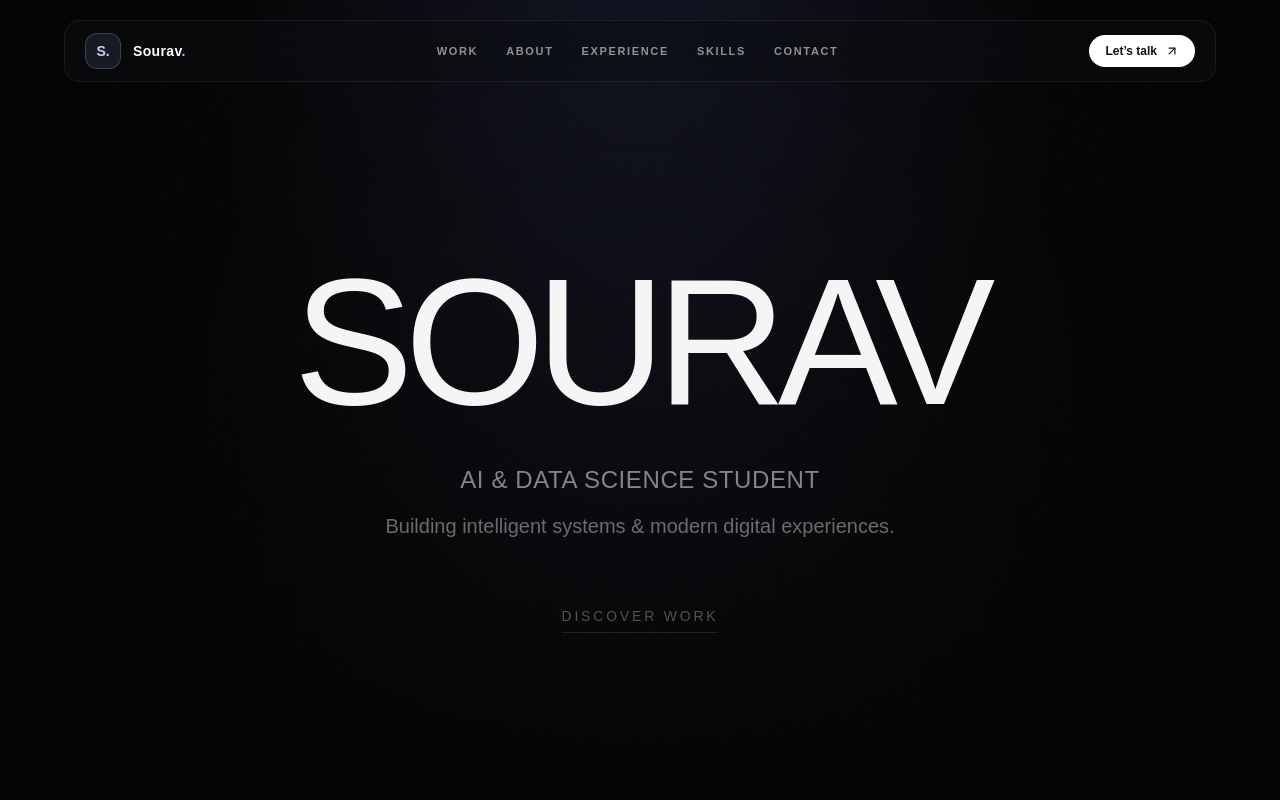
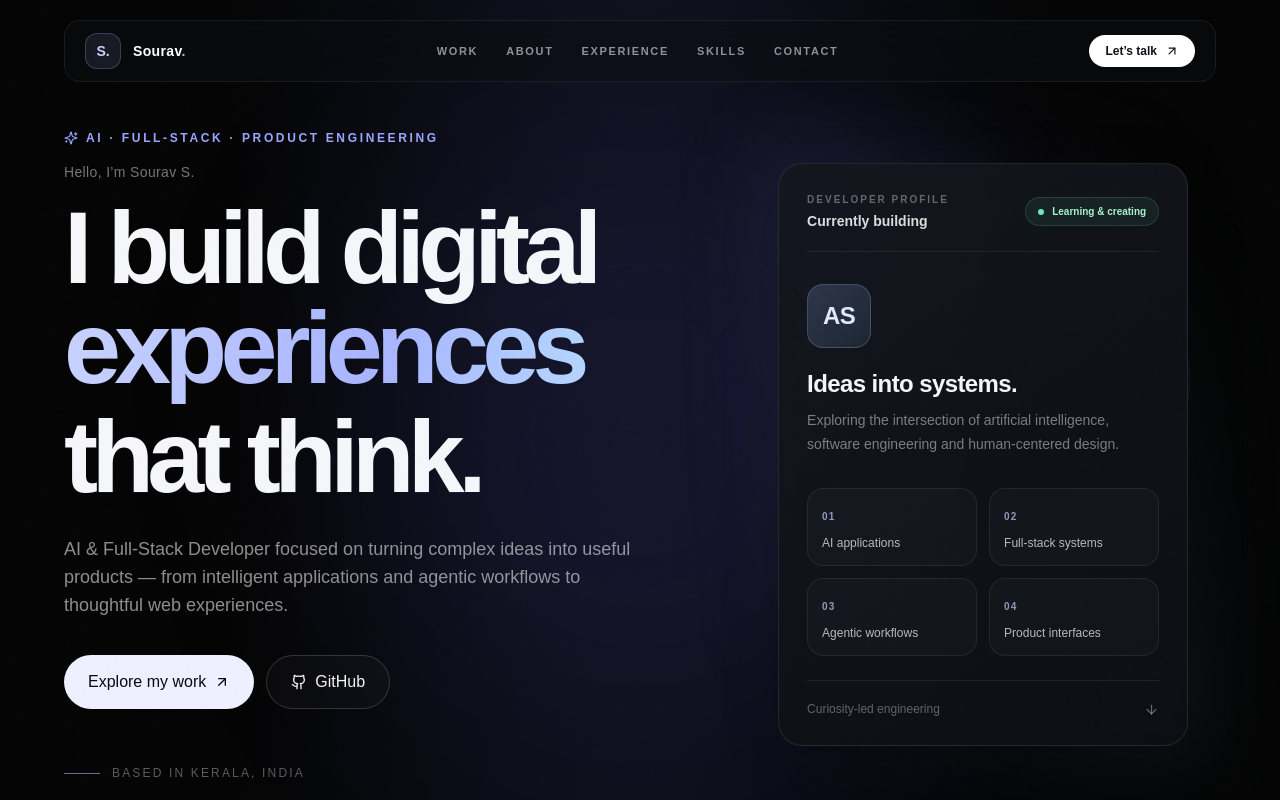
Before and after one commit to alchemist-sourav/souravportfoli, a React (Vite) app: page / in a window 1280 px wide. Shown: the top 800 px of the page. Built offline with nearby package versions, Linux system fonts and the light colour scheme; a web font is replaced by a local one.

Commit message:
Refresh portfolio branding and core UI

```diff
--- a/src/components/sections/Hero.jsx
+++ b/src/components/sections/Hero.jsx
@@ -1,52 +1,91 @@
 import React from 'react';
 import { motion } from 'framer-motion';
+import { ArrowDown, ArrowUpRight, Github, Sparkles } from 'lucide-react';
 
 const Hero = () => {
   return (
-    <section id="home" className="relative min-h-screen flex items-center justify-center overflow-hidden pt-20">
-      <div className="absolute inset-0 bg-gradient-to-b from-transparent to-midnight pointer-events-none z-10"></div>
+    <section id="home" className="relative flex min-h-[92svh] items-center overflow-hidden px-6 pb-20 pt-32 md:min-h-screen md:px-10">
+      <div className="pointer-events-none absolute left-1/2 top-[18%] h-[560px] w-[560px] -translate-x-1/2 rounded-full bg-indigo-500/[.09] blur-[130px]" />
+      <div className="pointer-events-none absolute right-[7%] top-[34%] h-44 w-44 rounded-full border border-indigo-200/[.08]" />
+      <div className="pointer-events-none absolute right-[11%] top-[38%] h-28 w-28 rounded-full border border-indigo-200/[.08]" />
 
-      {/* Subtle Glow Overlay */}
-      <div className="absolute top-1/2 left-1/2 -translate-x-1/2 -translate-y-1/2 w-[800px] h-[800px] bg-white opacity-[0.02] blur-[150px] rounded-full pointer-events-none"></div>
+      <div className="relative z-10 mx-auto grid w-full max-w-6xl items-center gap-14 lg:grid-cols-[1.15fr_.85fr]">
+        <div>
+          <motion.div initial={{ opacity: 0, y: 14 }} animate={{ opacity: 1, y: 0 }} transition={{ duration: .6 }} className="eyebrow">
+            <Sparkles size={14} /> AI · Full-Stack · Product Engineering
+          </motion.div>
 
-      <div className="max-w-7xl mx-auto px-6 relative z-20 flex flex-col items-center text-center">
-        <motion.div
-          initial={{ opacity: 0, y: 40 }}
-          animate={{ opacity: 1, y: 0 }}
-          transition={{ duration: 1.2, ease: [0.16, 1, 0.3, 1] }}
-          className="relative group"
-        >
-          <motion.div
-            className="absolute -inset-x-10 -inset-y-10 bg-white opacity-0 group-hover:opacity-[0.03] blur-3xl transition-opacity duration-1000 rounded-full"
-          />
-          <h1 className="text-[12vw] md:text-[180px] font-medium tracking-tighter leading-none text-text">
-            SOURAV
-          </h1>
-        </motion.div>
+          <motion.p initial={{ opacity: 0, y: 16 }} animate={{ opacity: 1, y: 0 }} transition={{ delay: .08, duration: .65 }} className="mb-4 text-sm font-medium tracking-wide text-white/45">
+            Hello, I’m Sourav S.
+          </motion.p>
+
+          <motion.h1
+            initial={{ opacity: 0, y: 22 }}
+            animate={{ opacity: 1, y: 0 }}
+            transition={{ delay: .14, duration: .8, ease: [0.22, 1, .36, 1] }}
+            className="max-w-4xl text-[clamp(3.5rem,8vw,6.6rem)] font-semibold leading-[.98] tracking-[-.065em]"
+          >
+            I build digital
+            <span className="block bg-gradient-to-r from-indigo-200 via-[#a8b4ff] to-sky-200 bg-clip-text pb-2 text-transparent">experiences</span>
+            that think.
+          </motion.h1>
+
+          <motion.p initial={{ opacity: 0, y: 18 }} animate={{ opacity: 1, y: 0 }} transition={{ delay: .27, duration: .7 }} className="mt-7 max-w-xl text-base leading-8 text-white/55 md:text-lg">
+            AI & Full-Stack Developer focused on turning complex ideas into useful products — from intelligent applications and agentic workflows to thoughtful web experiences.
+          </motion.p>
+
+          <motion.div initial={{ opacity: 0, y: 16 }} animate={{ opacity: 1, y: 0 }} transition={{ delay: .38, duration: .7 }} className="mt-9 flex flex-wrap gap-3">
+            <a href="#projects" className="btn-primary">Explore my work <ArrowUpRight size={16} /></a>
+            <a href="https://github.com/Alchemist1910" target="_blank" rel="noopener noreferrer" className="btn-secondary"><Github size={16} /> GitHub</a>
+          </motion.div>
+
+          <motion.div initial={{ opacity: 0 }} animate={{ opacity: 1 }} transition={{ delay: .7 }} className="mt-14 flex items-center gap-3 text-xs font-medium uppercase tracking-[.18em] text-white/35">
+            <span className="h-px w-9 bg-indigo-300/60" /> Based in Kerala, India
+          </motion.div>
+        </div>
 
         <motion.div
-          initial={{ opacity: 0, y: 20 }}
-          animate={{ opacity: 1, y: 0 }}
-          transition={{ duration: 1.2, delay: 0.2, ease: [0.16, 1, 0.3, 1] }}
-          className="mt-8 flex flex-col items-center gap-4"
+          initial={{ opacity: 0, scale: .96, y: 20 }}
+          animate={{ opacity: 1, scale: 1, y: 0 }}
+          transition={{ delay: .25, duration: .9, ease: [0.22, 1, .36, 1] }}
+          className="relative mx-auto w-full max-w-[410px]"
         >
-          <p className="text-xl md:text-2xl font-light text-white/50 tracking-wide uppercase text-center max-w-lg">
-            AI & Data Science Student
-          </p>
-          <p className="text-lg md:text-xl text-white/40 max-w-xl text-center font-light leading-relaxed">
-            Building intelligent systems & modern digital experiences.
-          </p>
-        </motion.div>
+          <div className="absolute -inset-5 rounded-[2.2rem] bg-gradient-to-br from-indigo-400/15 via-transparent to-sky-300/10 blur-2xl" />
+          <div className="glass-card relative overflow-hidden p-6 md:p-7">
+            <div className="flex items-center justify-between border-b border-white/[.08] pb-5">
+              <div>
+                <p className="text-[10px] font-semibold uppercase tracking-[.2em] text-white/35">Developer profile</p>
+                <p className="mt-1 text-sm font-semibold text-white/85">Currently building</p>
+              </div>
+              <span className="flex items-center gap-2 rounded-full border border-emerald-300/15 bg-emerald-300/[.07] px-3 py-1.5 text-[10px] font-semibold text-emerald-200">
+                <span className="h-1.5 w-1.5 rounded-full bg-emerald-300" /> Learning & creating
+              </span>
+            </div>
 
-        <motion.div
-          initial={{ opacity: 0 }}
-          animate={{ opacity: 1 }}
-          transition={{ duration: 1, delay: 0.8 }}
-          className="mt-16"
-        >
-          <a href="#projects" className="text-sm uppercase tracking-[0.2em] text-white/30 hover:text-white transition-colors duration-500 pb-2 border-b border-white/10 hover:border-white/50">
-            Discover Work
-          </a>
+            <div className="py-8">
+              <div className="mb-5 flex h-16 w-16 items-center justify-center rounded-2xl border border-indigo-200/20 bg-gradient-to-br from-indigo-300/20 to-sky-300/10 text-2xl font-semibold tracking-tight text-indigo-100">AS</div>
+              <h2 className="text-2xl font-semibold tracking-tight">Ideas into systems.</h2>
+              <p className="mt-2 text-sm leading-6 text-white/45">Exploring the intersection of artificial intelligence, software engineering and human-centered design.</p>
+            </div>
+
+            <div className="grid grid-cols-2 gap-3">
+              {[
+                ['01', 'AI applications'],
+                ['02', 'Full-stack systems'],
+                ['03', 'Agentic workflows'],
+                ['04', 'Product interfaces'],
+              ].map(([number, label]) => (
+                <div key={number} className="rounded-2xl border border-white/[.07] bg-white/[.025] p-3.5">
+                  <span className="text-[10px] font-semibold tracking-widest text-indigo-200/70">{number}</span>
+                  <p className="mt-2 text-xs font-medium text-white/70">{label}</p>
+                </div>
+              ))}
+            </div>
+            <div className="mt-6 flex items-center justify-between border-t border-white/[.08] pt-5 text-xs text-white/35">
+              <span>Curiosity-led engineering</span>
+              <ArrowDown size={15} />
+            </div>
+          </div>
         </motion.div>
       </div>
     </section>
```
